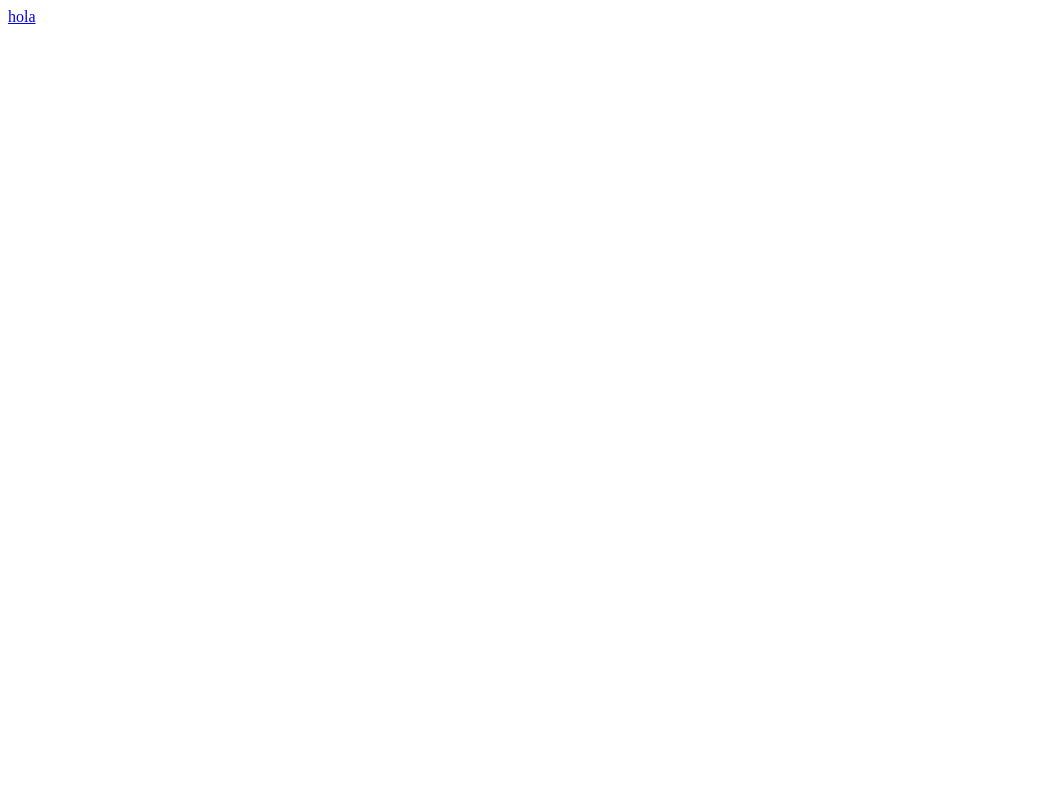
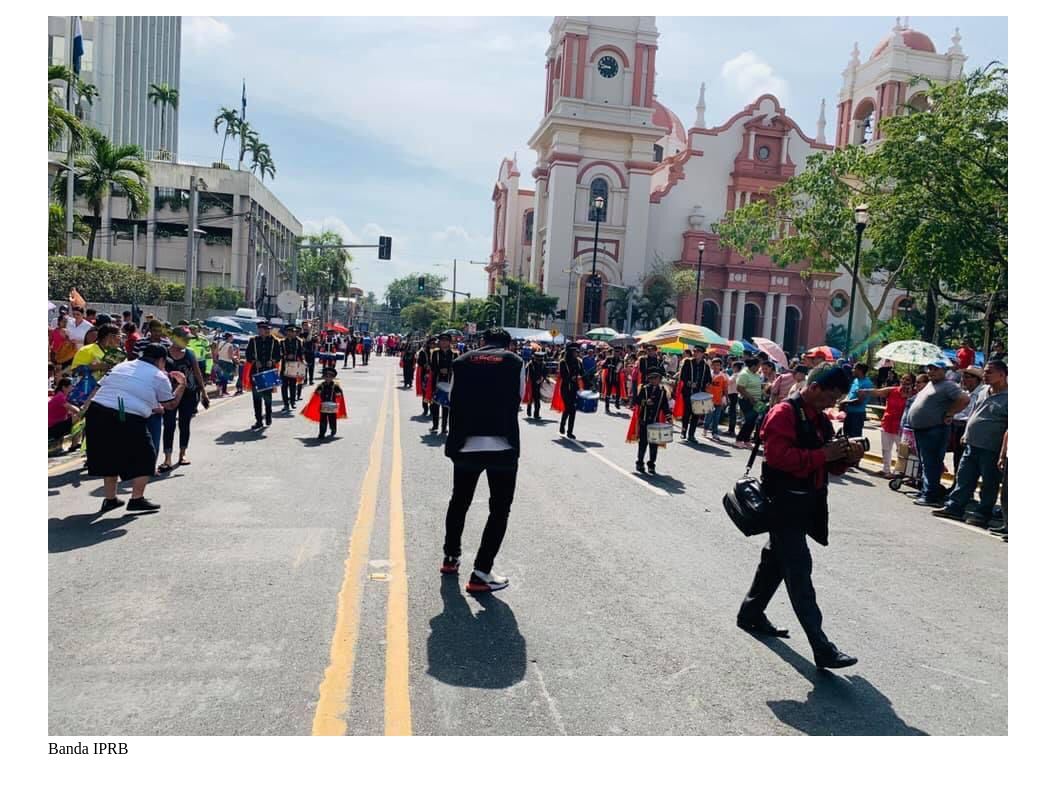
Before and after one commit to Zamir31/Proyecto-Intituto-Privado-Rio-Blanco, a plain HTML site: page index.html in a window 1280 px wide. Shown: the whole page, without its empty margins (0-1063 px from the left). Drawn offline with Linux system fonts and the light colour scheme.

Commit message:
probando cosas

```diff
--- a/index.html
+++ b/index.html
@@ -7,6 +7,9 @@
     <title>Document</title>
 </head>
 <body>
-    <a  href="/img.html">hola</a>
+    <figure>
+        <img src="/Banda Guerra IPRB.jpg" alt="">
+        <figcaption>Banda IPRB</figcaption>
+    </figure>
 </body>
 </html>
```
Also changed, not shown: Banda Guerra IPRB.jpg (added).
